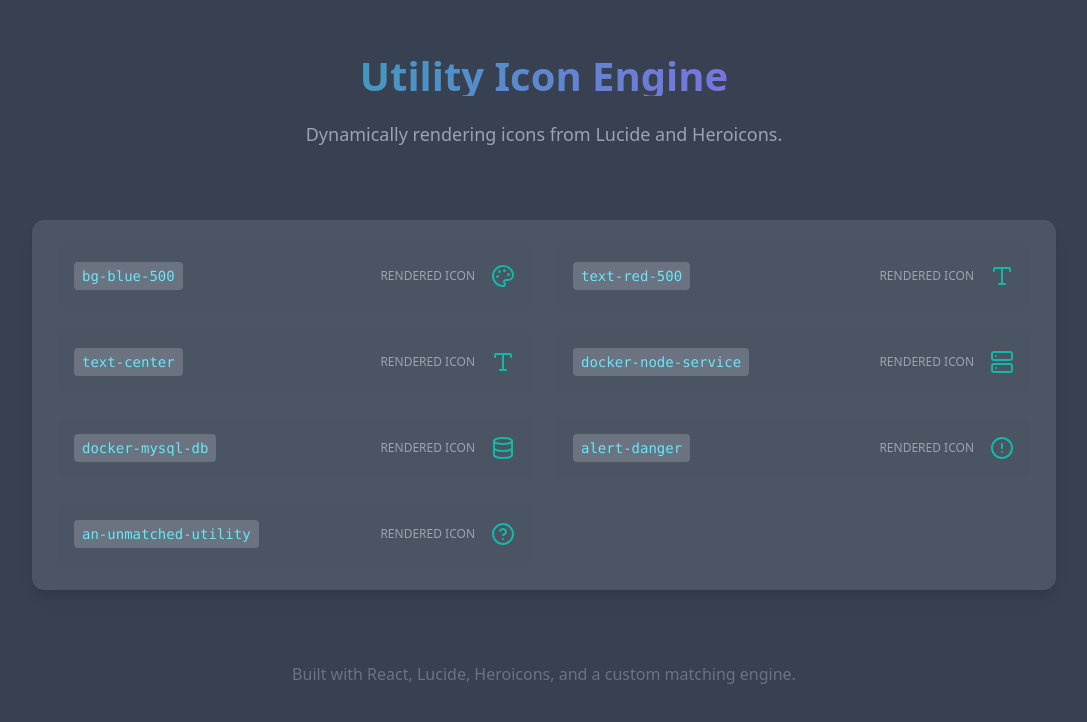
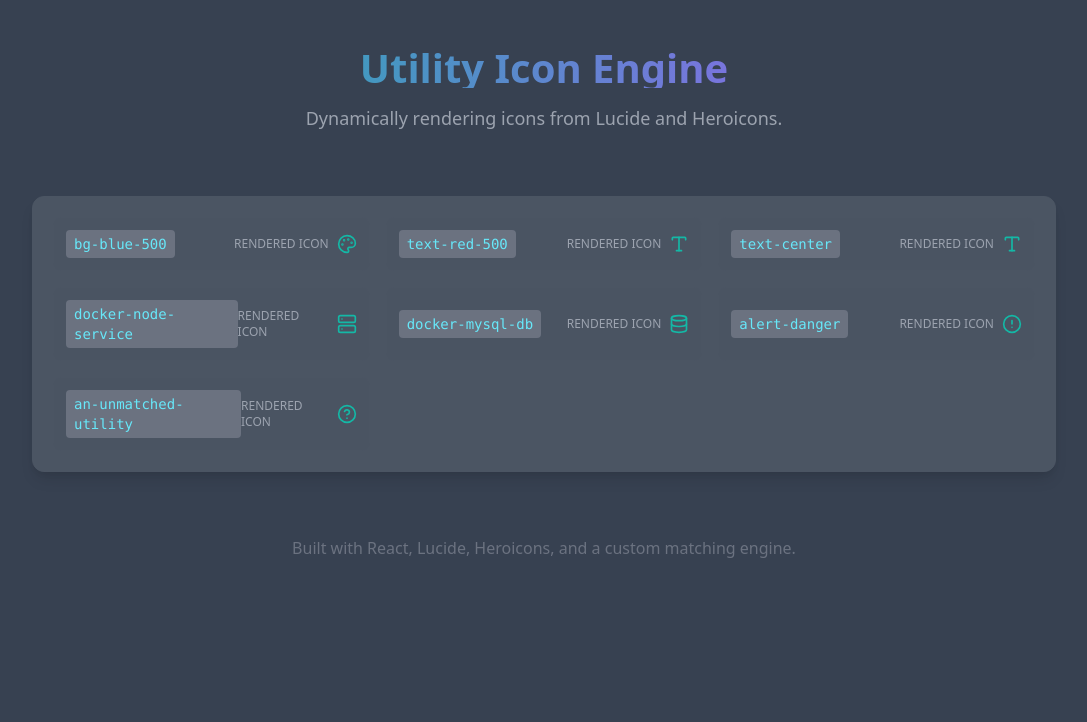
Before and after one commit to build-africa-eng/your-icon-engine, a React (Vite) app: page / in a window 1280 px wide. Shown: the top 722 px of the page, without its empty margins (96-1183 px from the left). Built offline with nearby package versions, Linux system fonts and the light colour scheme.

Commit message:
Update App.tsx

```diff
--- a/src/App.tsx
+++ b/src/App.tsx
@@ -1,6 +1,6 @@
 // src/App.tsx
 import React from 'react';
-import { UtilityIcon } from './components/UtilityIcon';
+import { UtilityIcon } from '@components/UtilityIcon';
 
 const utilities = [
   'bg-blue-500',
@@ -13,35 +13,35 @@ const utilities = [
 ];
 
 const App = () => (
-  <div className="bg-dark-gray text-light-gray min-h-screen p-14 font-sans">
+  <div className="bg-dark-gray text-light-gray min-h-screen p-12 font-sans">
     <div className="max-w-5xl mx-auto">
-      <header className="text-center mb-18">
+      <header className="text-center mb-16">
         <h1 className="text-4xl md:text-4.5xl font-bold bg-clip-text text-transparent bg-gradient-to-r from-custom-teal to-custom-purple">
           Utility Icon Engine
         </h1>
-        <p className="mt-6 text-base md:text-lg text-gray-400">Dynamically rendering icons from Lucide and Heroicons.</p>
+        <p className="mt-4 text-base md:text-lg text-gray-400">Dynamically rendering icons from Lucide and Heroicons.</p>
       </header>
-      <div className="bg-medium-gray border border-medium-gray rounded-xl shadow-custom-lg p-6">
-        <div className="grid grid-cols-1 md:grid-cols-2 gap-6">
+      <div className="bg-medium-gray border border-medium-gray rounded-xl shadow-custom-lg p-5">
+        <div className="grid grid-cols-1 md:grid-cols-2 lg:grid-cols-3 gap-4">
           {utilities.map((utility) => (
             <div
               key={utility}
-              className="flex items-center justify-between p-4 bg-gray-600/50 rounded-lg border border-medium-gray hover:bg-gray-500 transition-colors duration-200"
+              className="flex items-center justify-between p-3 bg-gray-600/50 rounded-lg border border-medium-gray hover:bg-amber-400/20 transition-colors duration-200"
             >
               <code className="text-sm font-mono text-cyan-300 bg-gray-500 px-2 py-1 rounded">
                 {utility}
               </code>
-              <div className="flex items-center gap-4">
+              <div className="flex items-center gap-2">
                 <span className="text-gray-400 text-xs">RENDERED ICON</span>
                 <div className="text-custom-teal">
-                  <UtilityIcon utility={utility} className="w-6 h-6" />
+                  <UtilityIcon utility={utility} className="w-5 h-5" />
                 </div>
               </div>
             </div>
           ))}
         </div>
       </div>
-      <footer className="text-center mt-18 text-gray-500">
+      <footer className="text-center mt-16 text-gray-500">
         <p>Built with React, Lucide, Heroicons, and a custom matching engine.</p>
       </footer>
     </div>
```
